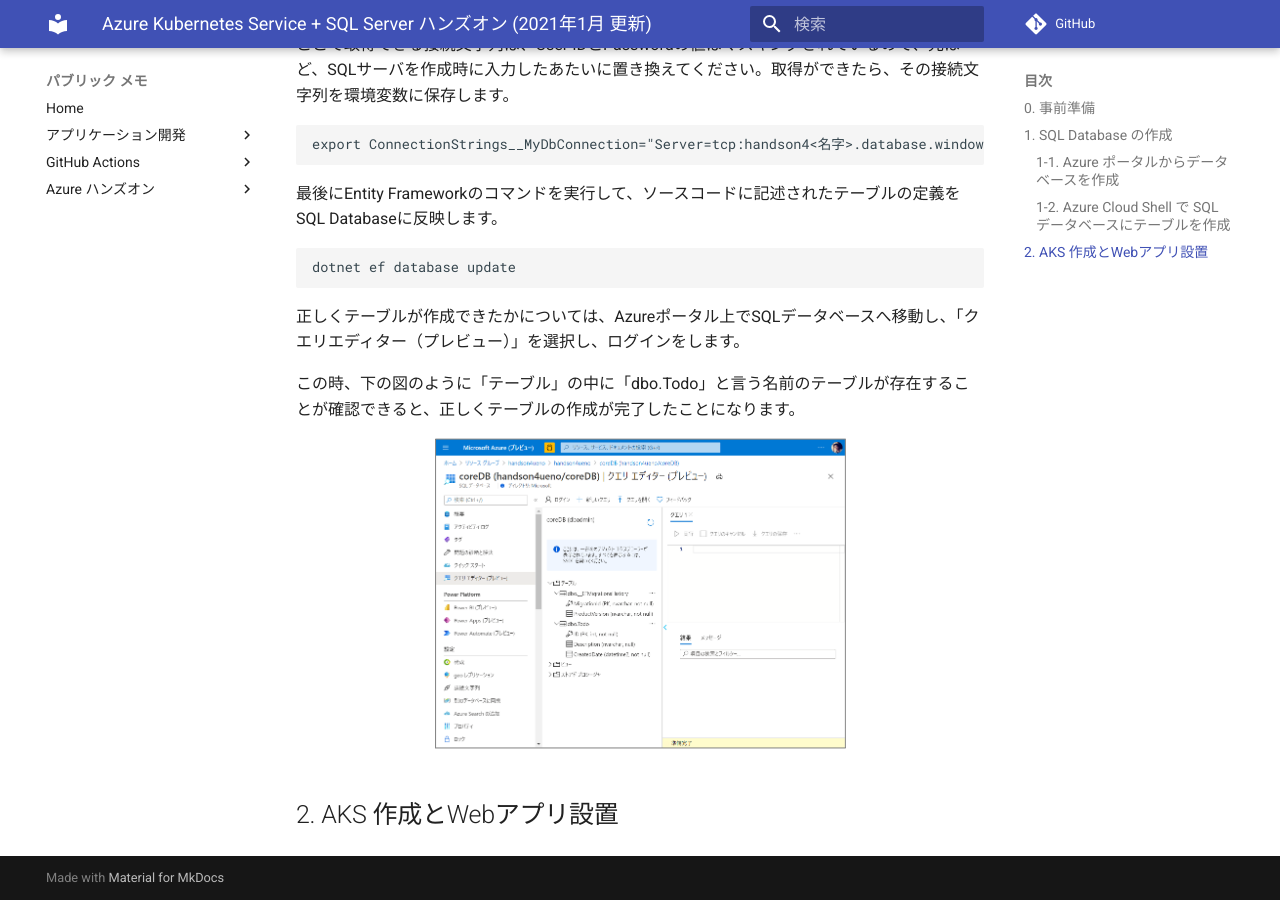
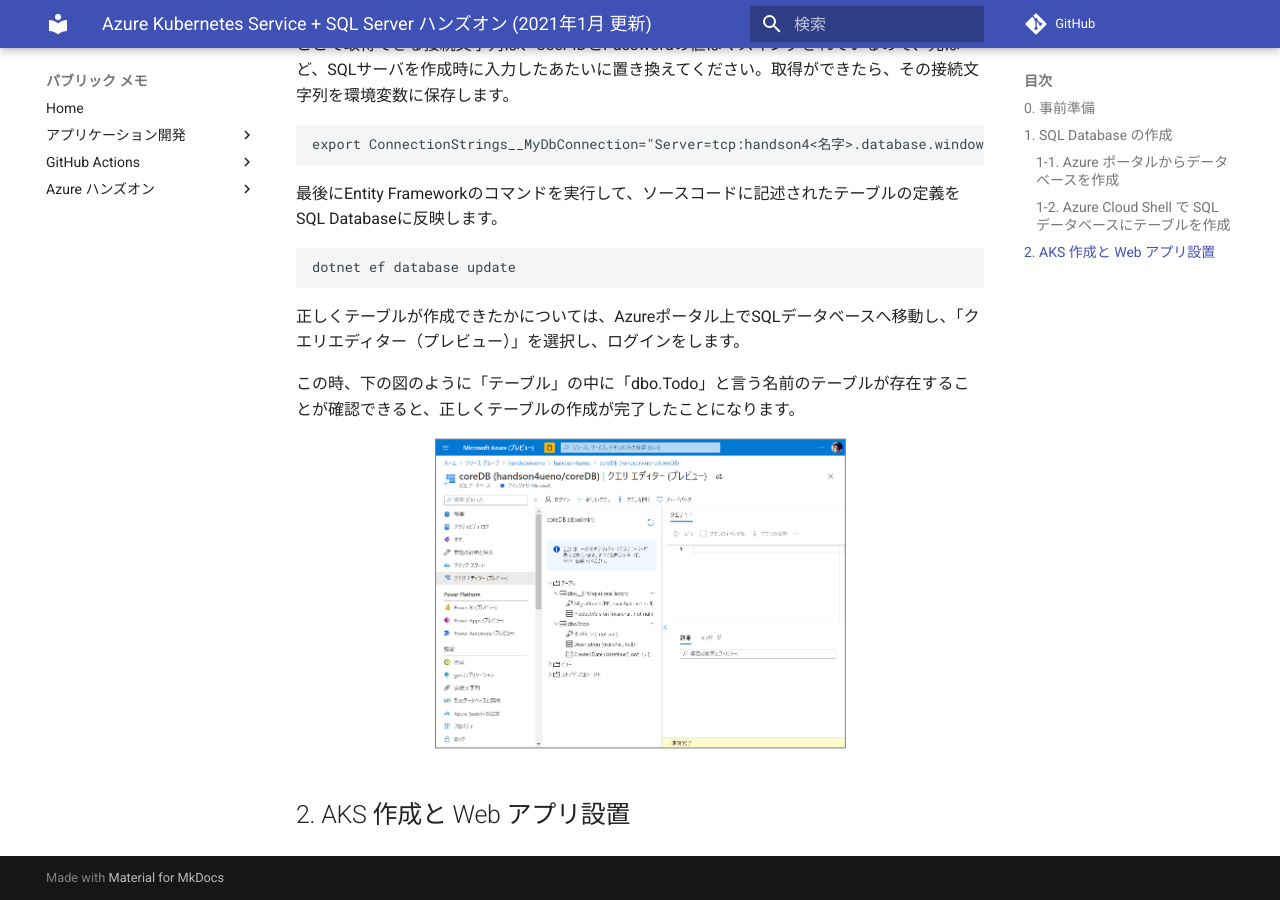
Before and after one commit to uenohajime/uenohajime.github.io, an MkDocs documentation site: the page built from docs/azure-handson/aks-sqlserver/index.md, in a window 1280 px wide and 900 px high, scrolled down 5379 px. Built offline with MkDocs 1.6.1 and Material for MkDocs 9.7.7, drawn with Linux system fonts in a browser that asks for light colours; comment, search, counter and statistics services are not loaded.

```diff
--- a/docs/azure-handson/aks-sqlserver/index.md
+++ b/docs/azure-handson/aks-sqlserver/index.md
@@ -159,4 +159,4 @@ dotnet ef database update
     <img src="imgs/07-create-sql-server.png" width="60%">
 </div>
 
-## 2. AKS 作成とWebアプリ設置
+## 2. AKS 作成と Web アプリ設置
```
